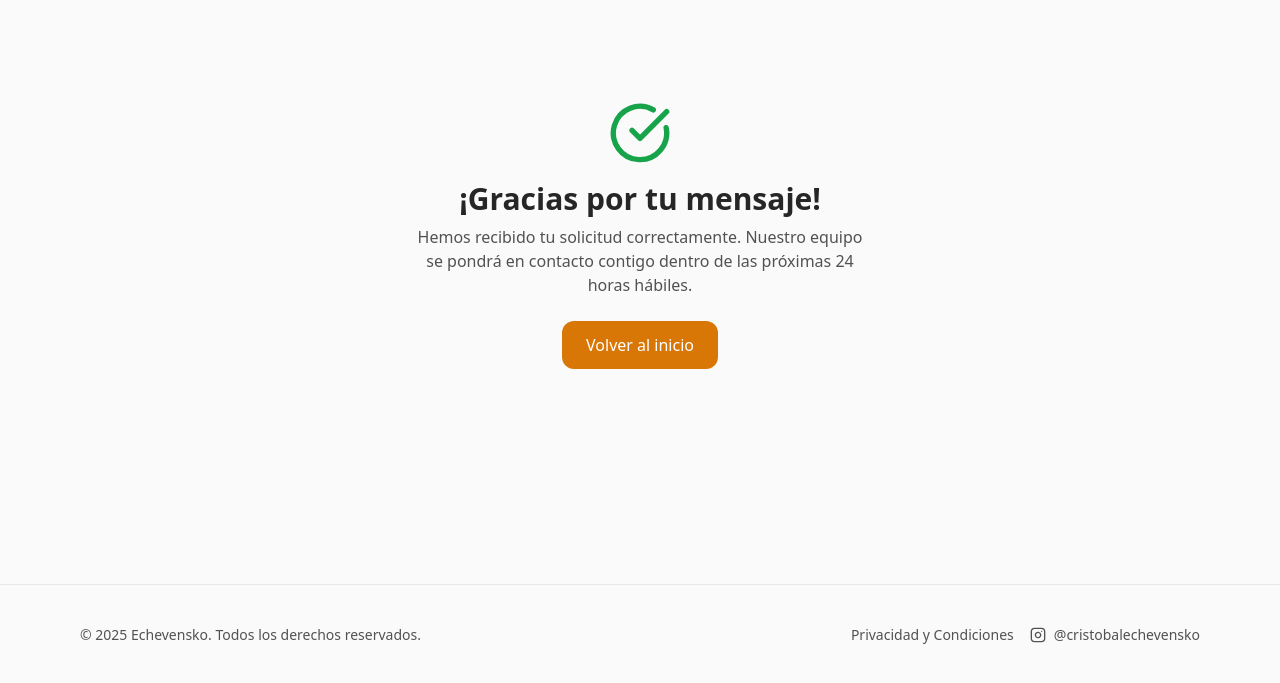
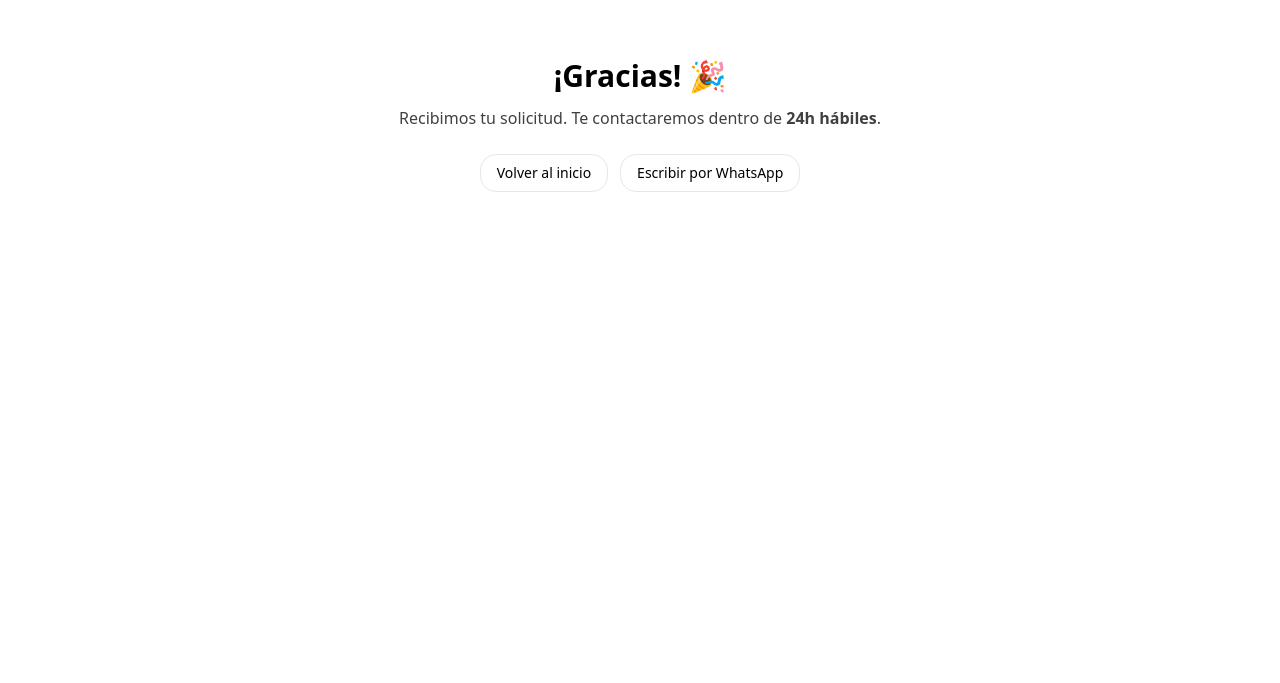
Before and after one commit to TronxGroup/Echevensko, a Next.js app: page /gracias in a window 1280 px wide. Shown: the part 115-798 px from the top of the page. Built offline with nearby package versions, Linux system fonts and the light colour scheme.

Commit message:
Update page.tsx

```diff
--- a/app/gracias/page.tsx
+++ b/app/gracias/page.tsx
@@ -1,65 +1,37 @@
 // app/gracias/page.tsx
-"use client";
+import type { Metadata } from "next";
+import Link from "next/link";
 
-import { useEffect } from "react";
-import { CheckCircle, Instagram } from "lucide-react";
+export const metadata: Metadata = {
+  title: "Gracias | Echevensko Empresas",
+  description: "Formulario enviado correctamente.",
+  robots: { index: false, follow: false }, // evita indexar la página de conversión
+};
 
 export default function GraciasPage() {
-  useEffect(() => {
-    // Enviar evento a Google Tag Manager
-    window.dataLayer = window.dataLayer || [];
-    window.dataLayer.push({
-      event: "form_submit_success", // 👈 nombre del evento en GTM
-      formName: "Contacto Echevensko", // 👈 personaliza según el form
-    });
-  }, []);
-
   return (
-    <div className="min-h-screen flex flex-col bg-neutral-50 text-neutral-900">
-      {/* CONTENIDO */}
-      <main className="flex-grow flex items-center justify-center px-4">
-        <div className="max-w-md text-center">
-          <CheckCircle className="h-16 w-16 text-green-600 mx-auto mb-4" />
-          <h1 className="text-3xl font-bold text-neutral-800">
-            ¡Gracias por tu mensaje!
-          </h1>
-          <p className="mt-2 text-neutral-600">
-            Hemos recibido tu solicitud correctamente.
-            Nuestro equipo se pondrá en contacto contigo dentro de las próximas 24 horas hábiles.
-          </p>
-          <a
+    <main className="min-h-[60vh] flex items-center justify-center px-4">
+      <section className="max-w-xl text-center">
+        <h1 className="text-3xl font-bold">¡Gracias! 🎉</h1>
+        <p className="mt-3 text-neutral-700">
+          Recibimos tu solicitud. Te contactaremos dentro de <strong>24h hábiles</strong>.
+        </p>
+        <div className="mt-6 flex flex-wrap gap-3 justify-center">
+          <Link
             href="/"
-            className="mt-6 inline-block rounded-xl bg-amber-600 text-white px-6 py-3 font-medium hover:bg-amber-700"
+            className="inline-flex items-center rounded-2xl border px-4 py-2 text-sm"
           >
             Volver al inicio
+          </Link>
+          <a
+            href="https://wa.me/56920080031?text=Hola%20ya%20envi%C3%A9%20el%20formulario%20para%20la%20charla%20corporativa"
+            className="inline-flex items-center rounded-2xl border px-4 py-2 text-sm"
+            rel="noopener"
+          >
+            Escribir por WhatsApp
           </a>
         </div>
-      </main>
-
-      {/* FOOTER */}
-      <footer className="border-t">
-        <div className="mx-auto max-w-6xl px-4 py-10 text-sm text-neutral-600 flex flex-col md:flex-row items-center justify-between gap-3">
-          <p>
-            © {new Date().getFullYear()} Echevensko. Todos los derechos reservados.
-          </p>
-          <div className="flex items-center gap-4">
-            <a
-              href="/privacidad-condiciones"
-              className="hover:text-neutral-800"
-            >
-              Privacidad y Condiciones
-            </a>
-            <a
-              href="https://instagram.com/cristobalechevensko"
-              target="_blank"
-              rel="noopener noreferrer"
-              className="hover:text-neutral-800 inline-flex items-center gap-2"
-            >
-              <Instagram className="h-4 w-4" aria-hidden /> @cristobalechevensko
-            </a>
-          </div>
-        </div>
-      </footer>
-    </div>
+      </section>
+    </main>
   );
 }
```
